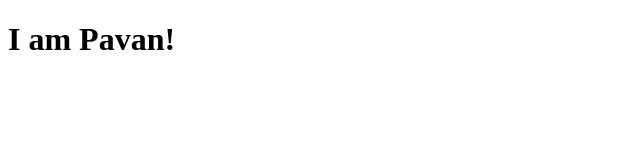
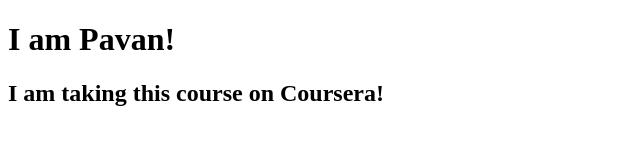
Before and after one commit to pavan-m/coursera, a plain HTML site: page mysite/index.html in a window 1280 px wide. Shown: the whole page, without its empty margins (0-640 px from the left). Drawn offline with Linux system fonts and the light colour scheme.

Commit message:
few changes

```diff
--- a/mysite/index.html
+++ b/mysite/index.html
@@ -5,5 +5,6 @@
 </head>
 <body>
 <h1>I am Pavan!</h1>
+<h2>I am taking this course on Coursera!</h2>
 </body>
 </html>
```
